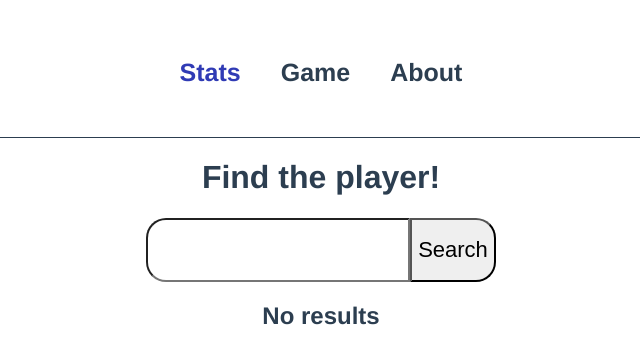
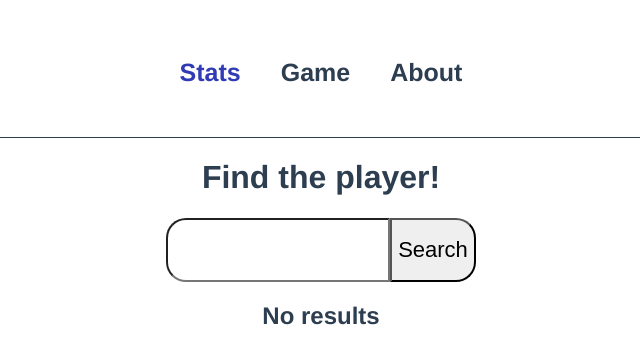
Before and after one commit to coddest/pwi-final, a Vue app: page /#/ in a window 1280 px wide. Shown: the top 364 px of the page, without its empty margins (319-959 px from the left). Built offline with nearby package versions, Linux system fonts and the light colour scheme.

Commit message:
new build

```diff
--- a/src/views/StatBrowser.vue
+++ b/src/views/StatBrowser.vue
@@ -90,7 +90,7 @@ input {
   justify-content: center;
   padding: 0 30px;
   font-size: 22px;
-  max-width: 200px;
+  max-width: 160px;
   height: 60px;
   border-radius: 20px 0px 0px 20px;
 }
```
Also changed, not shown: 7 other files (tests, documents, lock files or other folders).
